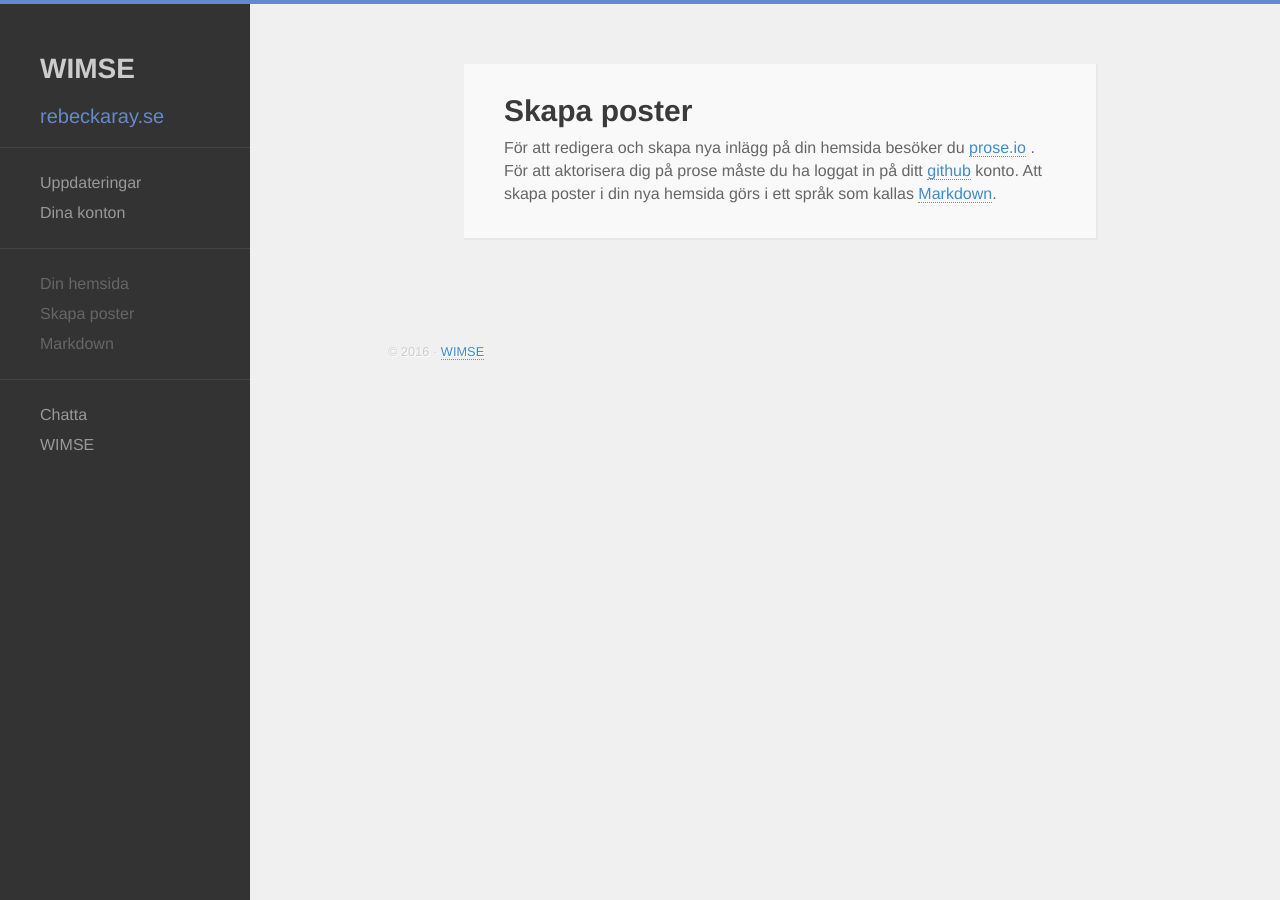
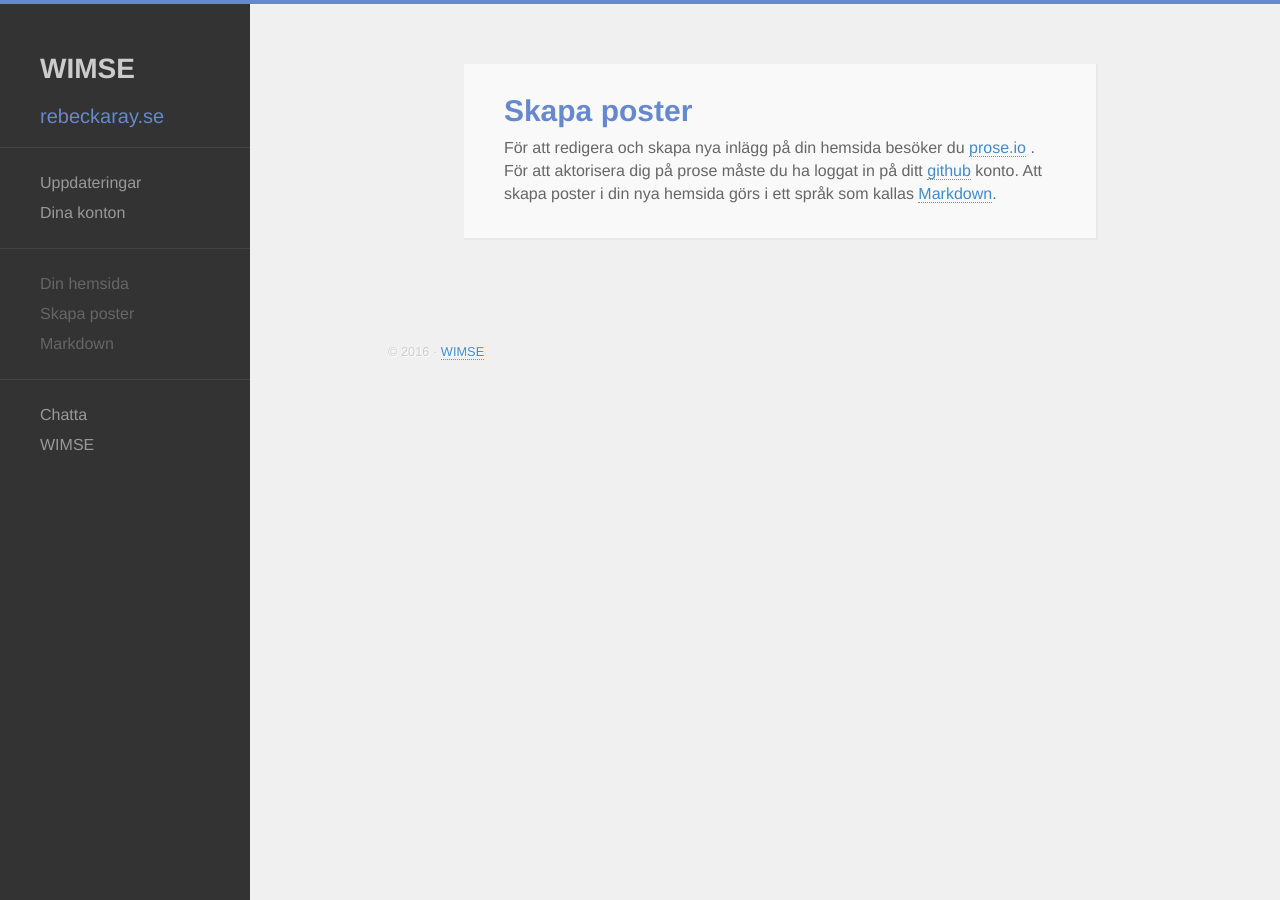
Before and after one commit to rebeckaray/rebeckaray.github.io, a Jekyll site: the page built from prose.html, in a window 1280 px wide. Built offline with Jekyll 4.4.1, drawn with Linux system fonts in a browser that asks for light colours; nearby versions of some CDN libraries; Markdown is read by kramdown in place of the engine named in the settings.

Commit message:
viftat färgschema

```diff
--- a/css/style.css
+++ b/css/style.css
@@ -15,7 +15,7 @@ body
 h1,h2,h3,h4,h5,h6
 {
   font-family:"Helvetica Neue", helvetica, "Open Sans", sans-serif;
-  color:#d90006
+  color:#68c
 }
 
 h1
@@ -379,7 +379,7 @@ pre
 {
   font-size:35px;
   font-weight:700;
-  color:#d90006;
+  color:#68c;
   padding-top:15px
 }
 
@@ -691,7 +691,7 @@ time
 
 #article h1,#article h2,#article h3
 {
-  color:#3a3a3a
+  color:#68c
 }
 
 /********************************************** contact */
```
Also changed, not shown: 2 other files.
